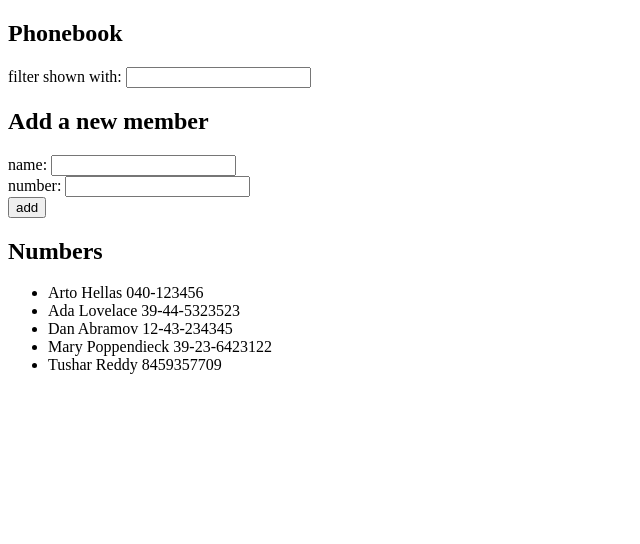
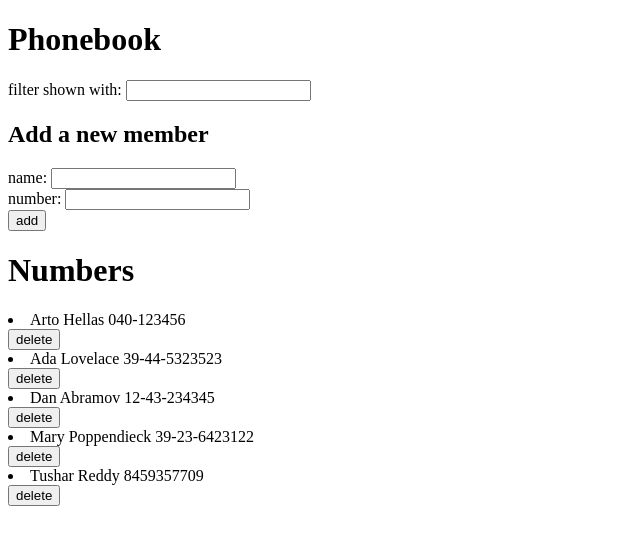
Before and after one commit to reddygtvs/FullStackOpen, a React (Create React App) app in the folder part2/phonebook/: page / in a window 1280 px wide. Shown: the top 544 px of the page, without its empty margins (0-640 px from the left). Built offline with nearby package versions, Linux system fonts and the light colour scheme; data requests are answered from the project's data file.

Commit message:
part 2.17

```diff
--- a/part2/phonebook/db.json
+++ b/part2/phonebook/db.json
@@ -23,7 +23,7 @@
     {
       "name": "Tushar Reddy",
       "number": "8459357709",
-      "id": 5
+      "id": 6
     }
   ]
 }
--- a/part2/phonebook/src/App.js
+++ b/part2/phonebook/src/App.js
@@ -2,7 +2,6 @@ import React, { useState, useEffect } from 'react'
 import Person from './Person'
 import PersonForm from './PersonForm'
 import Filter from './Filter'
-import axios from 'axios'
 import personService from './services/persons'
 
 const App = () => {
@@ -20,7 +19,7 @@ const App = () => {
     console.log('start')
       personService.getAll().then(response => {
         console.log('fulfilled')
-        console.log(response)
+        // console.log(response)
         setPersons(response)
       })
   }
@@ -67,10 +66,19 @@ const App = () => {
     // setPersons(persons.concat(noteObject))
 
   }
+  const removeEntry = (id, nameCurrent) => {
+    if (window.confirm(`Do you really want to delete ${nameCurrent}?`)) {
+      personService.remove(id).then(response => {
+        console.log(response)
+        setPersons(persons.filter(person => person.id !== id))
+        console.log(setPersons)
+      })
+    }
+  }
 
   return (
     <div>
-      <h2>Phonebook</h2>
+      <h1>Phonebook</h1>
       {<Filter filterName={filterName} handleFilterChange={handleFilterChange} />}
       <h2>Add a new member</h2>
       {<PersonForm addNote={addNote} newName={newName}
@@ -78,10 +86,16 @@ const App = () => {
       handleNumberChange={handleNumberChange}/>}
 
       {/* <div>debug: {newName}</div> */}
-      <h2>Numbers</h2>
-      <ul>
-        {filterItems.map(person =>  <Person person={person} />)}
-      </ul>
+      <h1>Numbers</h1>
+
+        {filterItems.map(person =>
+
+              <div>
+                <Person person={person} />
+                <button onClick={() => removeEntry(person.id, person.name)}>delete</button>
+              </div>
+
+            )}
     </div>
   )
 }
--- a/part2/phonebook/src/Person.js
+++ b/part2/phonebook/src/Person.js
@@ -2,7 +2,11 @@ import React from 'react'
 
 const Person = ({ person }) => {
   return (
-    <li key = {person.id}>{person.name} {person.number}</li>
+    <div>
+      <li key = {person.id}>{person.name} {person.number}</li>
+
+    </div>
+
   )
 }
 
--- a/part2/phonebook/src/services/persons.js
+++ b/part2/phonebook/src/services/persons.js
@@ -11,4 +11,9 @@ const create = noteObject => {
    return request.then(response => response.data)
 }
 
-export default { getAll, create }
+const remove = id => {
+    const request = axios.delete(`${baseUrl}/${id}`)
+    return request.then(response => response.data)
+}
+
+export default { getAll, create, remove }
```
